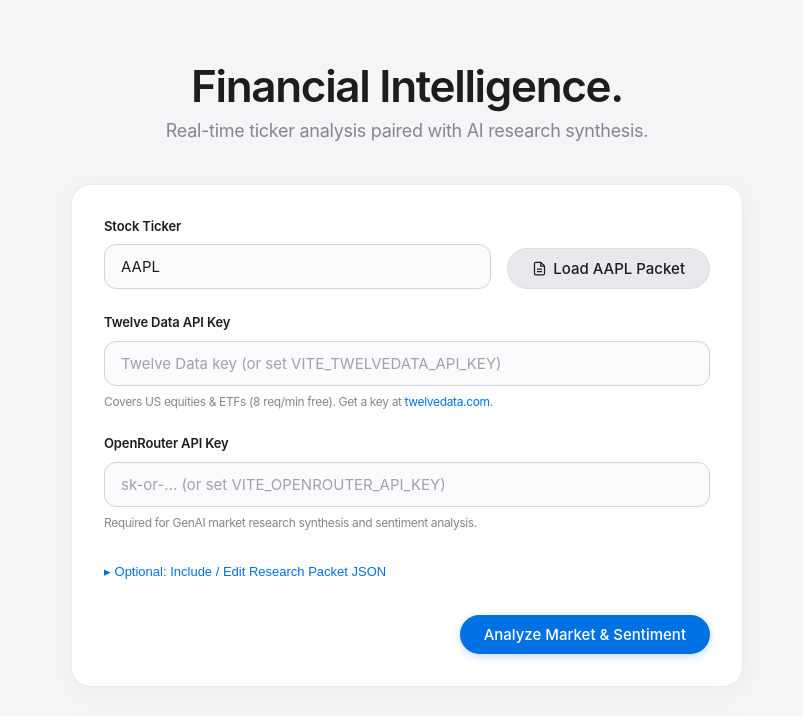
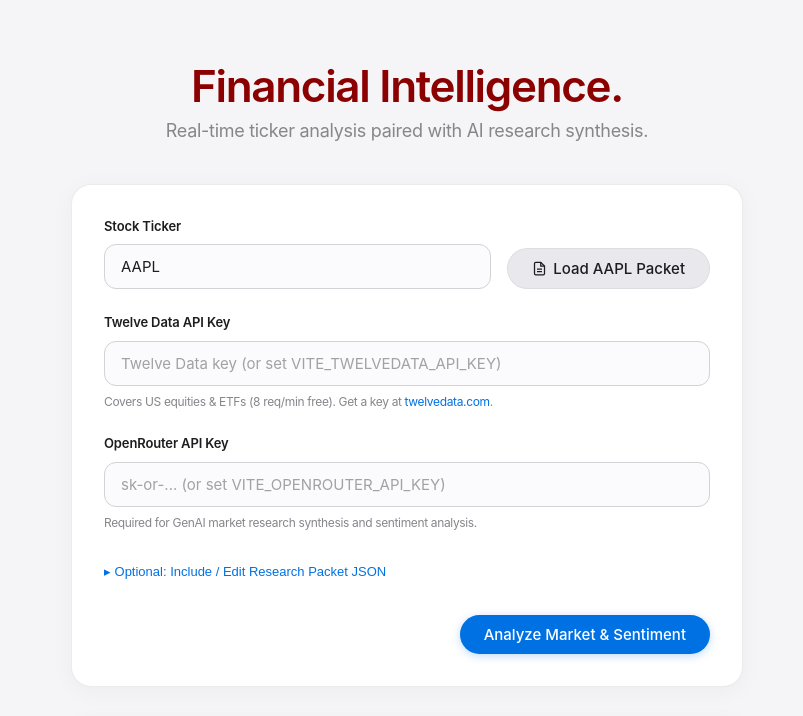
Before and after one commit to andreaventura80-eng/Ventura_Post_Immersion, a website built with Vite: page index.html in a window 1280 px wide. Shown: the part 55-771 px from the top of the page, without its empty margins (233-1036 px from the left). Built offline with nearby package versions, Linux system fonts and the light colour scheme.

Commit message:
style: update hero title color to dark red

```diff
--- a/style.css
+++ b/style.css
@@ -102,7 +102,7 @@ body {
   line-height: 1.1;
   font-weight: 600;
   letter-spacing: -0.03em;
-  color: var(--apple-text-primary);
+  color: #8b0000;
 }
 
 .hero-subtitle {
```
